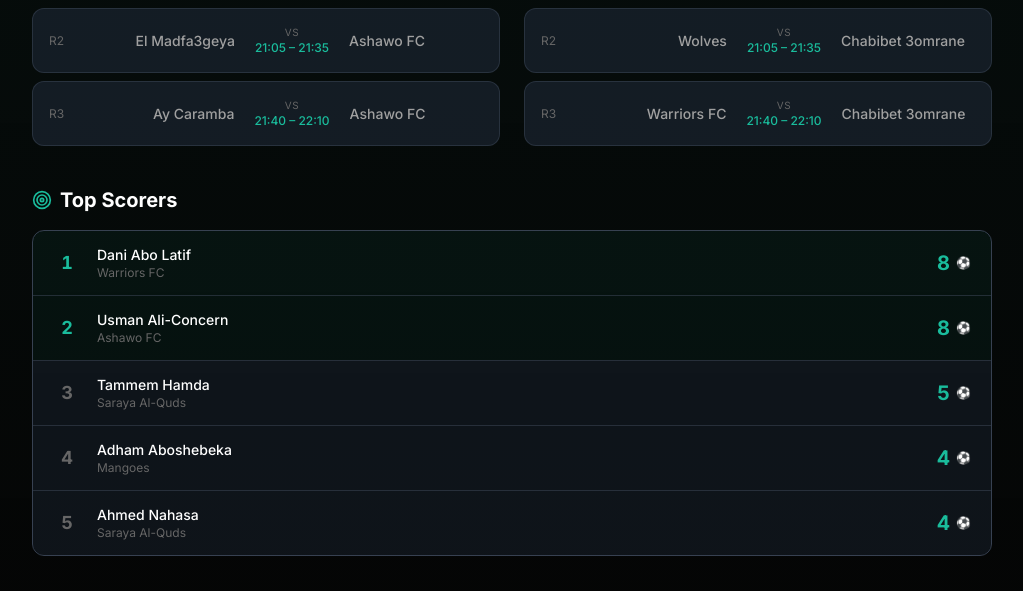
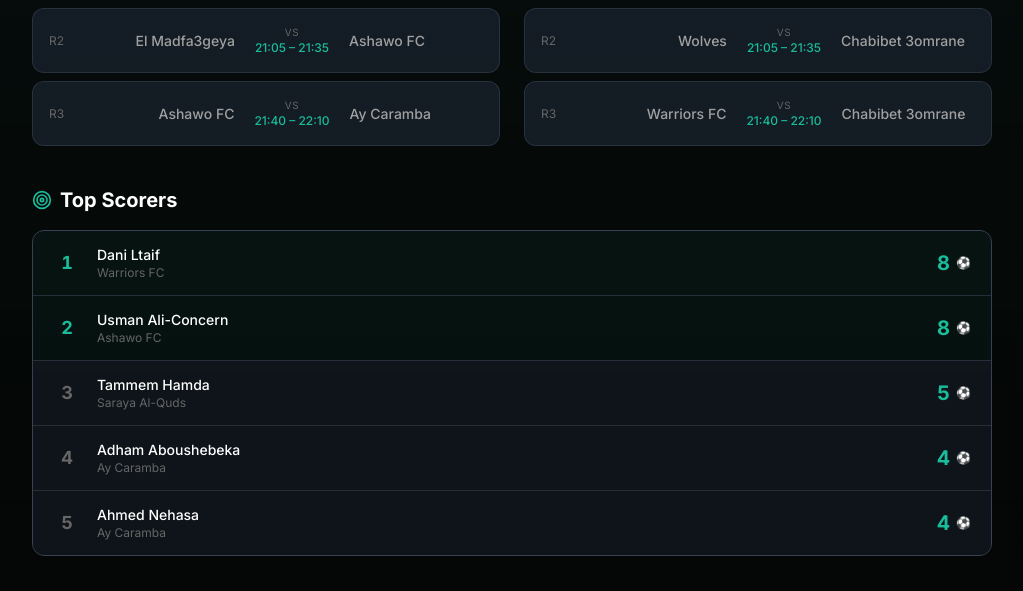
Before and after one commit to ahmhassan272/spora-landing, a Next.js app: page / in a window 1280 px wide. Shown: the part 3204-3795 px from the top of the page, without its empty margins (128-1151 px from the left). Built offline with nearby package versions, Linux system fonts and the light colour scheme.

Commit message:
fix: correct fixture order and top scorer names/teams

```diff
--- a/src/components/Tournament.tsx
+++ b/src/components/Tournament.tsx
@@ -21,7 +21,7 @@ const GROUP_B = [
 const FIXTURES_A = [
     { round: 1, time: '20:30 – 21:00', home: 'Ay Caramba', away: 'El Madfa3geya' },
     { round: 2, time: '21:05 – 21:35', home: 'El Madfa3geya', away: 'Ashawo FC' },
-    { round: 3, time: '21:40 – 22:10', home: 'Ay Caramba', away: 'Ashawo FC' },
+    { round: 3, time: '21:40 – 22:10', home: 'Ashawo FC', away: 'Ay Caramba' },
 ];
 
 const FIXTURES_B = [
@@ -31,11 +31,11 @@ const FIXTURES_B = [
 ];
 
 const TOP_SCORERS = [
-    { name: 'Dani Abo Latif', team: 'Warriors FC', goals: 8 },
+    { name: 'Dani Ltaif', team: 'Warriors FC', goals: 8 },
     { name: 'Usman Ali-Concern', team: 'Ashawo FC', goals: 8 },
     { name: 'Tammem Hamda', team: 'Saraya Al-Quds', goals: 5 },
-    { name: 'Adham Aboshebeka', team: 'Mangoes', goals: 4 },
-    { name: 'Ahmed Nahasa', team: 'Saraya Al-Quds', goals: 4 },
+    { name: 'Adham Aboushebeka', team: 'Ay Caramba', goals: 4 },
+    { name: 'Ahmed Nehasa', team: 'Ay Caramba', goals: 4 },
 ];
 
 /* ─── COMPONENTS ─── */
```
